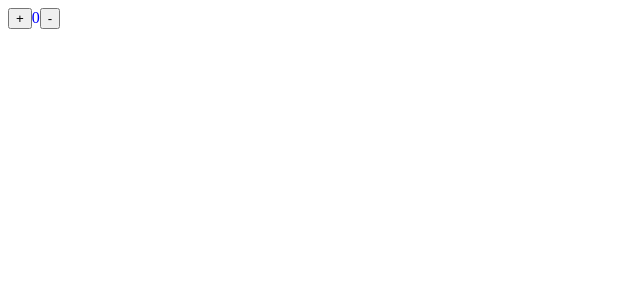
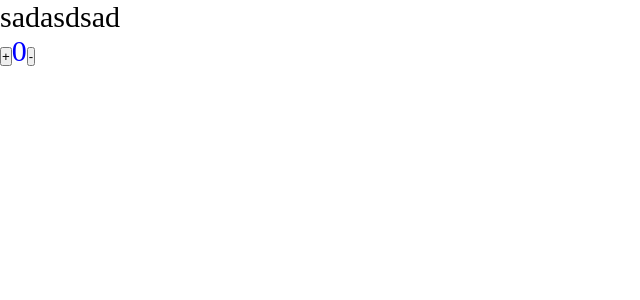
Before and after one commit to petbog/kurs, a React app: page / in a window 1280 px wide. Shown: the top 300 px of the page, without its empty margins (0-640 px from the left). Built offline with nearby package versions, Linux system fonts and the light colour scheme.

Commit message:
1.5 настройка scss module

```diff
--- a/package.json
+++ b/package.json
@@ -19,6 +19,7 @@
     "@types/webpack-dev-server": "^4.7.2",
     "css-loader": "^6.6.0",
     "html-webpack-plugin": "^5.5.0",
+    "mini-css-extract-plugin": "^2.5.3",
     "sass": "^1.49.9",
     "sass-loader": "^12.6.0",
     "style-loader": "^3.3.1",
--- /dev/null
+++ b/src/components/App.tsx
@@ -0,0 +1,15 @@
+import { Counter } from "./Counter"
+import './index.scss'
+
+const App = () => {
+    return (
+        <div className="App">
+            sadasdsad
+            <Counter />
+        </div>
+    )
+}
+
+
+
+export default App
--- /dev/null
+++ b/src/components/Counter.module.scss
@@ -0,0 +1,3 @@
+.counter{
+    color:blue;
+}
--- a/src/components/Counter.tsx
+++ b/src/components/Counter.tsx
@@ -1,5 +1,5 @@
 import React, { useState } from "react"
-import './index.scss'
+import s from './Counter.module.scss'
 
 export const Counter = () => {
 
@@ -13,7 +13,7 @@ export const Counter = () => {
     }
 
     return (
-        <div className="counter">
+        <div className={s.counter}>
             <button onClick={increment}>+</button>
             {count}
             <button onClick={decrement}>-</button>
--- a/src/components/index.scss
+++ b/src/components/index.scss
@@ -1,3 +1,9 @@
-.counter{
-    color:blue;
+* {
+    margin: 0;
+    padding: 0;
+    box-sizing: border-box;
 }
+
+.App {
+    font-size: 30px;
+}
--- a/src/index.tsx
+++ b/src/index.tsx
@@ -1,10 +1,10 @@
 import { render } from "react-dom";
-import { Counter } from "./components/Counter";
+import App from "./components/App";
 
 
 render(
     <div>
-        <Counter/>
+        <App />
     </div>,
     document.getElementById("root")
 
```
Also changed, not shown: src/global.d.ts (added, +7 -0 lines), 4 other files (tests, documents, lock files or other folders).
